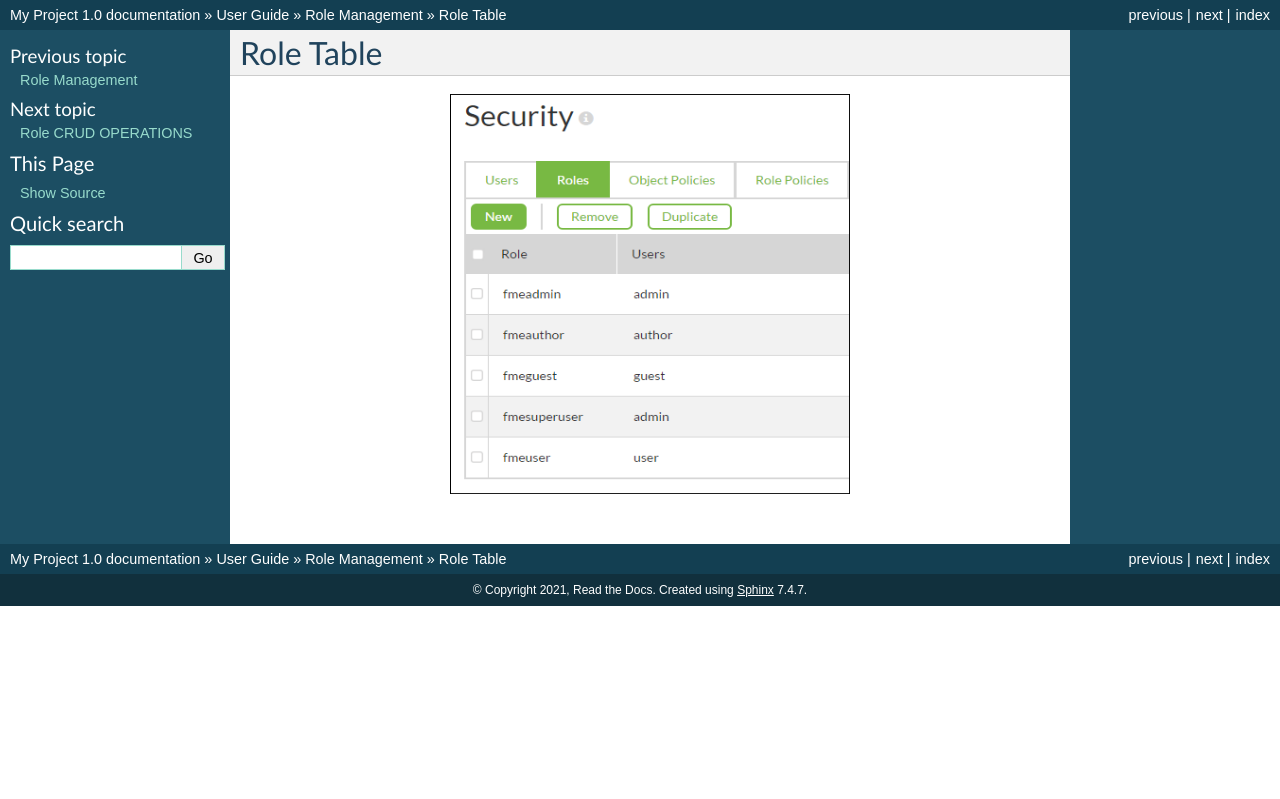
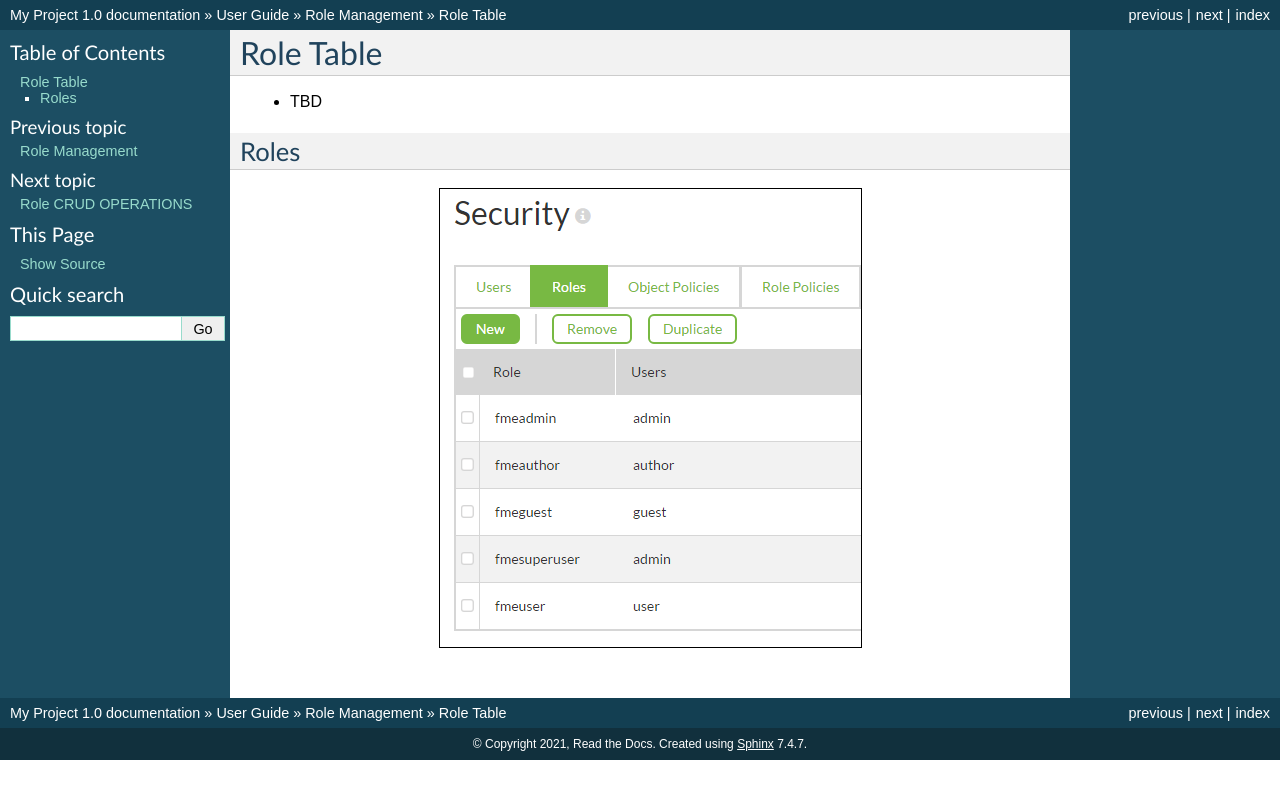
Before and after one commit to rajeshgavvala/custom-doc, a Sphinx documentation site: the page built from docs/userGuide/role-management/role-table.rst, in a window 1280 px wide. Shown: the top 799 px of the page. Built offline with Sphinx 7.4.7, drawn with Linux system fonts in a browser that asks for light colours.

Commit message:
add changes

```diff
--- a/docs/userGuide/role-management/role-table.rst
+++ b/docs/userGuide/role-management/role-table.rst
@@ -2,7 +2,10 @@
 Role Table
 ==================
 
+* TBD
+
+Roles
+------
+
 .. figure:: https://github.com/rajeshgavvala/custom-doc/blob/main/docs/role-table.png
-   :height: 400px
-   :width: 400px
    :alt: Role Table, attached referenced from gitHub.
```
